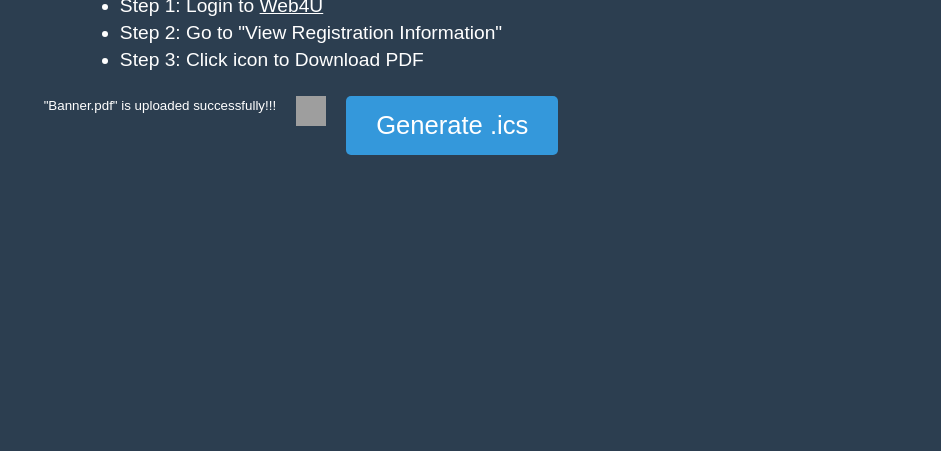
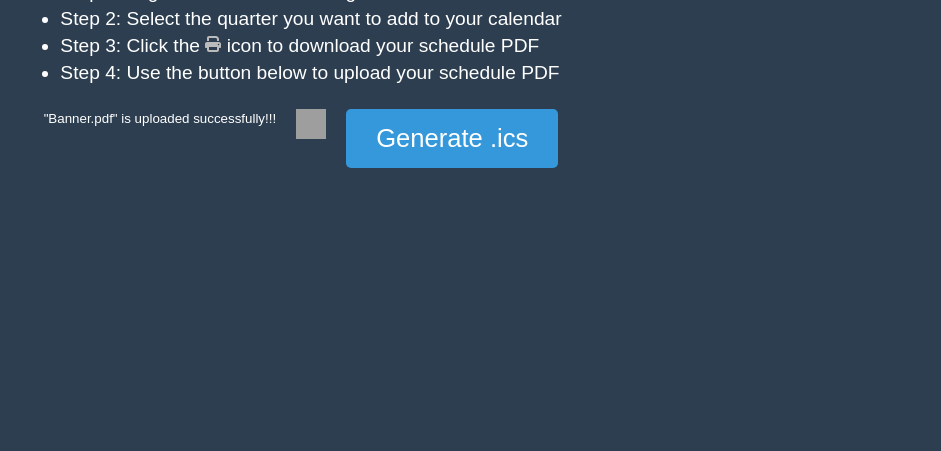
Before and after one commit to RyanHarang/ClassSync, a plain HTML site: page html/index_after_pdf_upload.html in a window 1280 px wide. Shown: the part 349-800 px from the top of the page, without its empty margins (339-1280 px from the left). Drawn offline with Linux system fonts and the light colour scheme; grey boxes are pictures that could not be loaded.

Commit message:
Updating instructions

```diff
--- a/css/styles.css
+++ b/css/styles.css
@@ -24,6 +24,10 @@ body {
 
 .link {
   color: white;
+}
+
+.link:hover {
+  outline: 2px solid #3498db;
 }
 
 .content {
@@ -72,3 +76,8 @@ body {
 .btn:focus {
   background-color: #3990a9;
 }
+
+.print-icon {
+  width: 1rem;
+  height: 1rem;
+}
--- a/html/index_after_pdf_upload.html
+++ b/html/index_after_pdf_upload.html
@@ -15,10 +15,13 @@
   <section class="content">
     <h2 class="subtitle">Instructions</h2>
     <ul class="instructions-list">
-      <li class="instruction">Step 1: Login to <a class="link" href="https://web4u.banner.wwu.edu/" target="_blank"
-          rel="noopener noreferrer">Web4U</a></li>
-      <li class="instruction">Step 2: Go to "View Registration Information"</li>
-      <li class="instruction">Step 3: Click icon to Download PDF</li>
+      <li class="instruction">Step 1: Login to <a class="link"
+          href="https://registration.banner.wwu.edu/StudentRegistrationSsb/ssb/registrationHistory/registrationHistory"
+          target="_blank" rel="noopener noreferrer">Web4U: View Registration Information</a></li>
+      <li class="instruction">Step 2: Select the quarter you want to add to your calendar</li>
+      <li class="instruction">Step 3: Click the <img class="print-icon" src="../assets/svg/print.svg" /> icon to
+        download your schedule PDF</li>
+      <li class="instruction">Step 4: Use the button below to upload your schedule PDF</li>
     </ul>
     <div class="btn-container">
       <p><small>"Banner.pdf" is uploaded successfully!!!</small></p>
```
Also changed, not shown: html/index.html (+7 -4 lines), assets/svg/print.svg (added).
